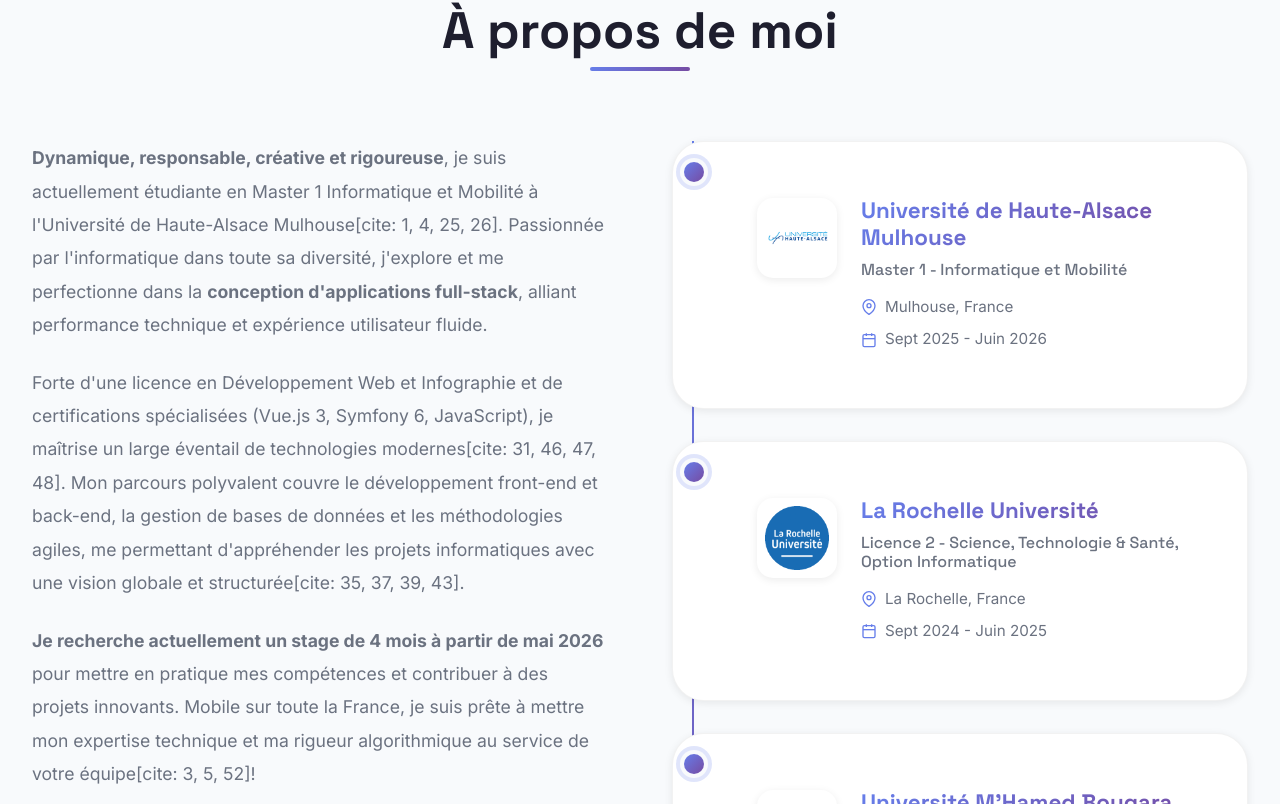
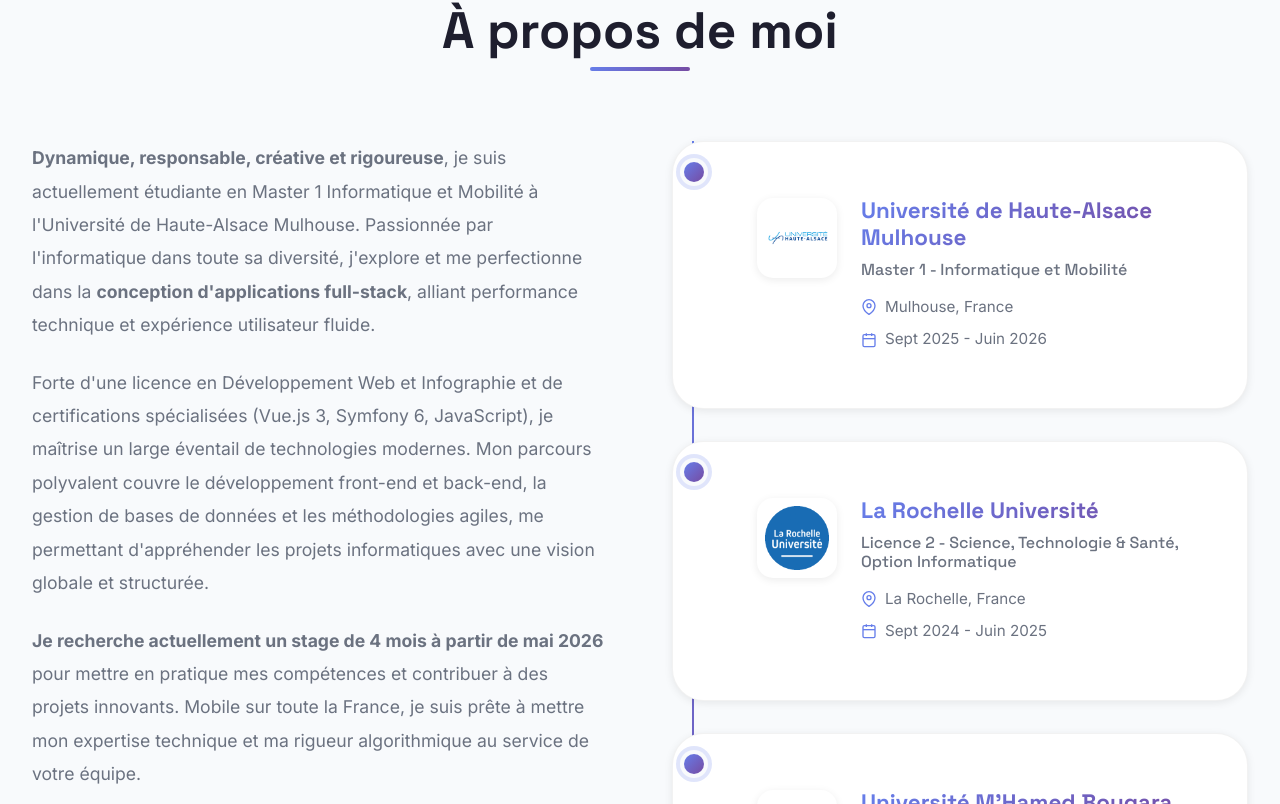
Before and after one commit to rania250/rania-portfolio, a Vue app: page / in a window 1280 px wide. Shown: the part 936-1740 px from the top of the page. Built offline with nearby package versions, Linux system fonts and the light colour scheme; the HTML template or start-up script is replaced by a standard one.

Commit message:
modification de la description

```diff
--- a/src/components/AboutSection.vue
+++ b/src/components/AboutSection.vue
@@ -11,7 +11,7 @@
           <p>
             <strong>Dynamique, responsable, créative et rigoureuse</strong>, je
             suis actuellement étudiante en Master 1 Informatique et Mobilité à
-            l'Université de Haute-Alsace Mulhouse[cite: 1, 4, 25, 26].
+            l'Université de Haute-Alsace Mulhouse.
             Passionnée par l'informatique dans toute sa diversité, j'explore et
             me perfectionne dans la
             <strong>conception d'applications full-stack</strong>, alliant
@@ -21,11 +21,10 @@
           <p>
             Forte d'une licence en Développement Web et Infographie et de
             certifications spécialisées (Vue.js 3, Symfony 6, JavaScript), je
-            maîtrise un large éventail de technologies modernes[cite: 31, 46,
-            47, 48]. Mon parcours polyvalent couvre le développement front-end
+            maîtrise un large éventail de technologies modernes. Mon parcours polyvalent couvre le développement front-end
             et back-end, la gestion de bases de données et les méthodologies
             agiles, me permettant d'appréhender les projets informatiques avec
-            une vision globale et structurée[cite: 35, 37, 39, 43].
+            une vision globale et structurée.
           </p>
 
           <p>
@@ -36,7 +35,7 @@
             pour mettre en pratique mes compétences et contribuer à des projets
             innovants. Mobile sur toute la France, je suis prête à mettre mon
             expertise technique et ma rigueur algorithmique au service de votre
-            équipe[cite: 3, 5, 52]!
+            équipe.
           </p>
           <div class="certifications">
             <h3>Formations Complémentaires (Udemy)</h3>
```
